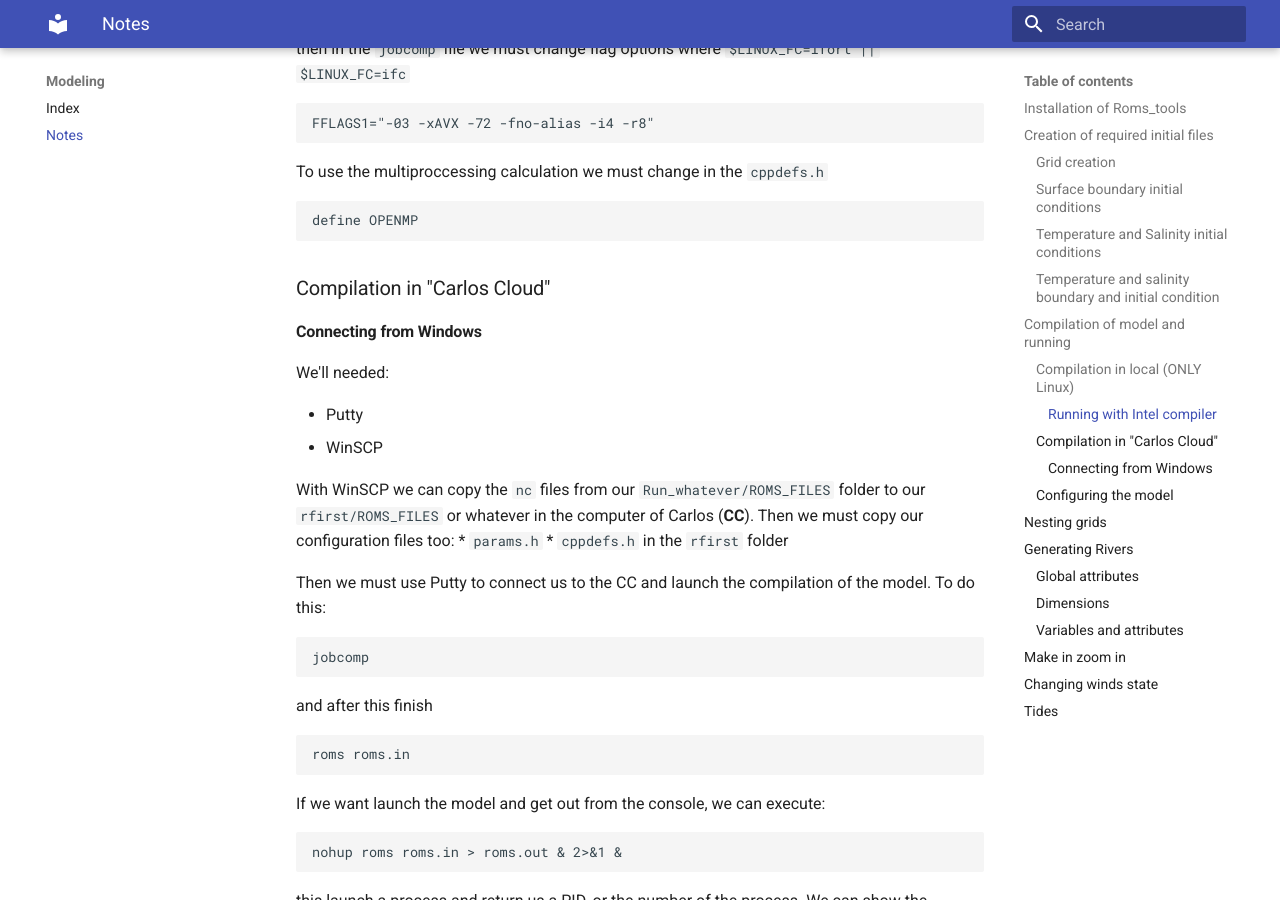
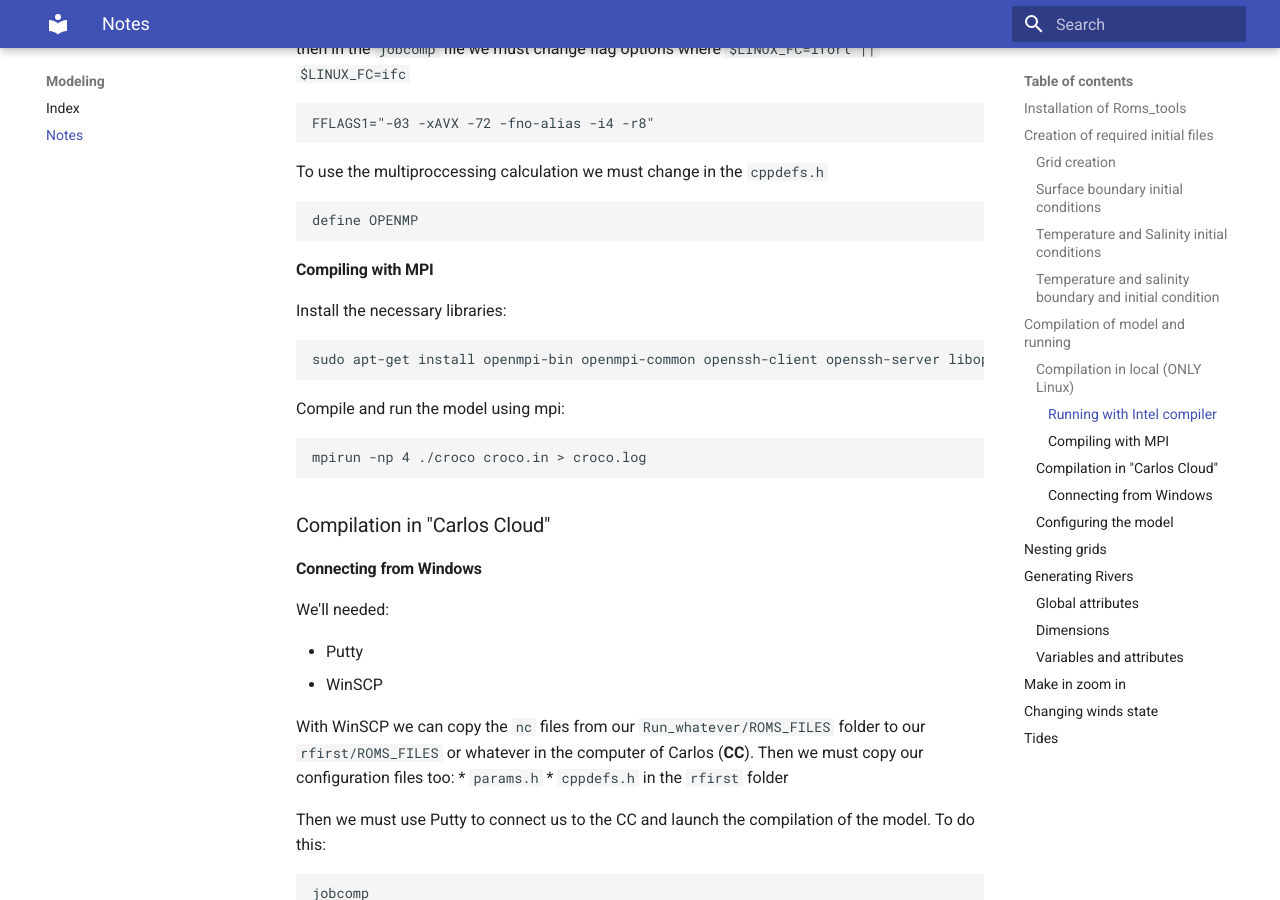
Before and after one commit to michogar/oceanic-modeling, an MkDocs documentation site: the page built from docs/apuntes.md, in a window 1280 px wide and 900 px high, scrolled down 3388 px. Built offline with MkDocs 1.6.1 and Material for MkDocs 9.7.7, drawn with Linux system fonts in a browser that asks for light colours; old or Windows-style settings are respelled for this version of MkDocs.

Commit message:
Adds MPI configuration

````diff
--- a/docs/apuntes.md
+++ b/docs/apuntes.md
@@ -151,6 +151,20 @@ then in the `jobcomp` file we must change flag options where `$LINUX_FC=ifort ||
 To use the multiproccessing calculation we must change in the `cppdefs.h`
 
     define OPENMP
+
+#### Compiling with MPI
+
+Install the necessary libraries:
+
+```bash
+sudo apt-get install openmpi-bin openmpi-common openssh-client openssh-server libopenmpi1.3 libopenmpi-dbg libopenmpi-dev
+```
+
+Compile and run the model using mpi:
+
+```bash
+mpirun -np 4 ./croco croco.in > croco.log
+```
 
 ### Compilation in "Carlos Cloud"
 
````
